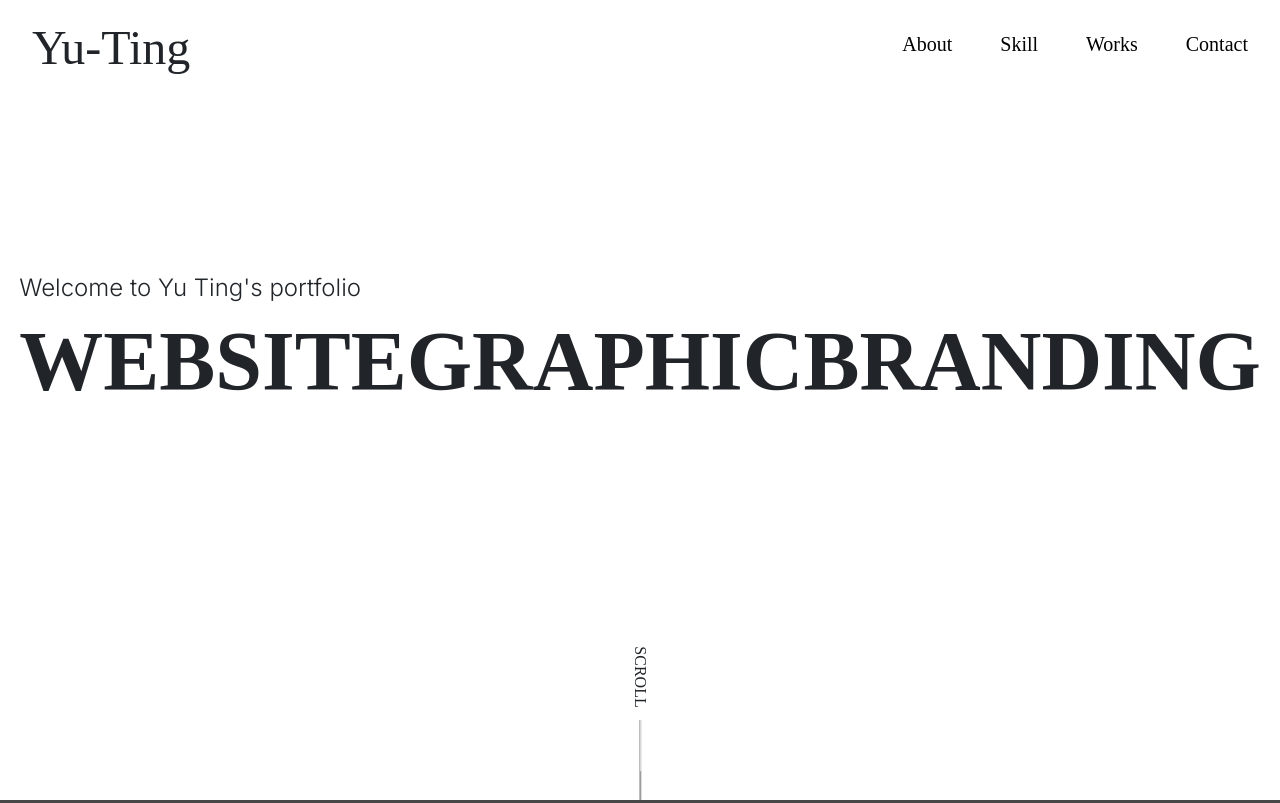
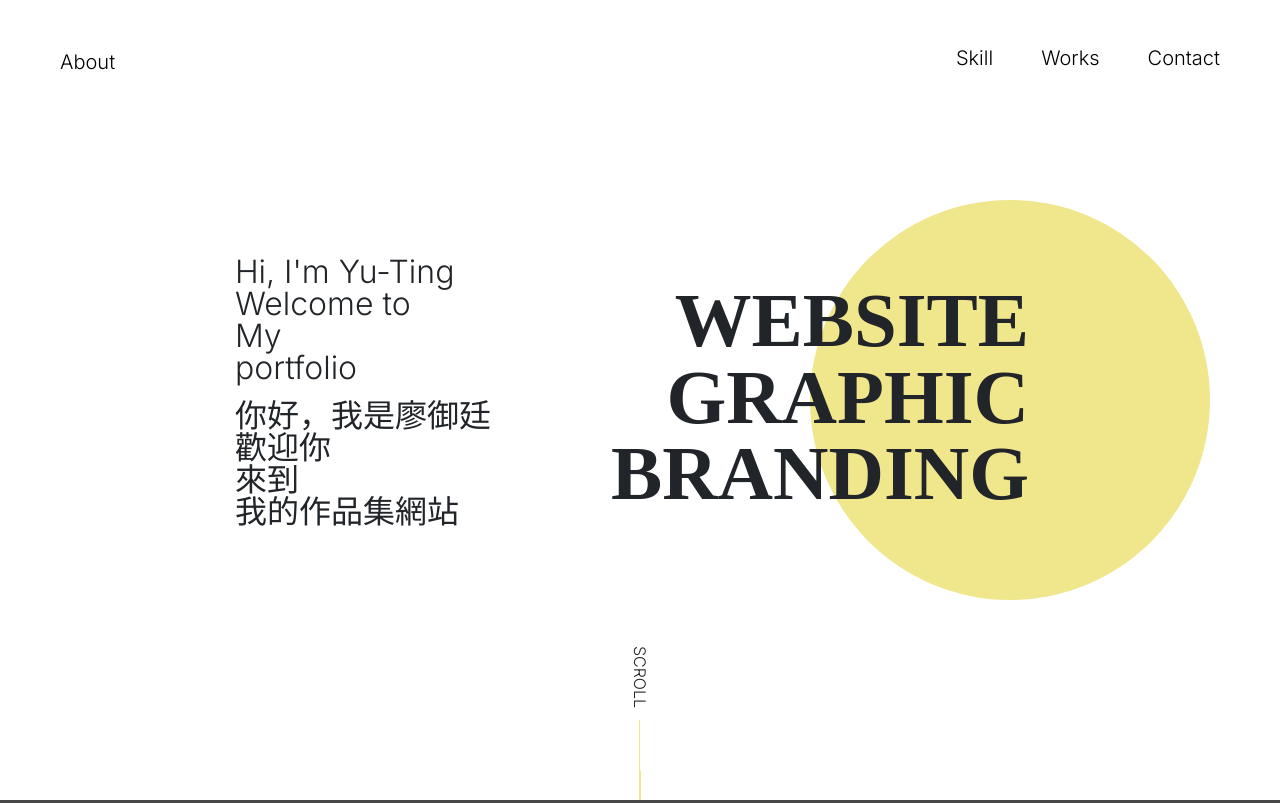
Before and after one commit to Hyliao711/profile, a plain HTML site: page index.html in a window 1280 px wide. Shown: the top 803 px of the page. Drawn offline with Linux system fonts and the light colour scheme; a web font is replaced by a local one.

Commit message:
Update 2021-09-08T15:26:27.977Z

```diff
--- a/index.html
+++ b/index.html
@@ -23,13 +23,12 @@
 <body>
 
   <header
-    class="container-xl d-flex justify-content-between align-items-center pt-6 ps-4 pe-4 ps-md-7 pe-md-7 position-fixed">
-    <h1>Yu-Ting</h1>
+    class="container-xl d-flex justify-content-between align-items-center pt-md-8 pt-4 ps-4 pe-4 ps-md-9 pe-md-9 position-fixed z-top">
+    <a href="#" class="text-black"><h1 class="fs-5">About</h1></a>
     <div class="menu-btn d-lg-none d-flex flex-column">
       <div class="menu-burger"></div>
     </div>
     <ul class="dropdown d-flex flex-lg-row  flex-column list-unstyled">
-      <li><a href="#" class="ps-lg-8 text-black">About</a></li>
       <li><a href="#" class="ps-lg-8 text-black">Skill</a></li>
       <li><a href="#" class="ps-lg-8 text-black">Works</a></li>
       <li><a href="#" class="ps-lg-8 text-black">Contact</a></li>
@@ -39,16 +38,27 @@
 
 
 <div class="main container pt-lg-0 pt-md-9">
-  <div class="headpage d-flex flex-column justify-content-center align-items-center">
-    <div class="d-lg-none me"></div>
-    <div class="d-flex flex-column justify-content-center pb-md-5">
-      <h2 class="topic fs-4">Welcome to Yu Ting's portfolio</h2>
-      <ul class="menu d-md-flex flex-lg-row flex-column list-unstyled pt-sm-3">
-        <li class=""><a href="#" class="pe-md-4 fs-7 fw-bold text-dark hover">WEBSITE</a></li>
-        <li class=""><a href="#" class="pe-md-4 fs-7 fw-bold text-dark hover">GRAPHIC</a></li>
-        <li class=""><a href="#" class="pe-md-4 fs-7 fw-bold text-dark hover">BRANDING</a></li>
-      </ul>
+  <div class="row">
+    <div class="col-12 d-flex flex-column flex-lg-row justify-content-center align-items-md-center position-relative h-vh">
+      <div class="d-lg-none me align-self-center"></div>
+      <div class="position-absolute ball"></div>
+      <div class="d-flex flex-column flex-md-row align-items-md-center justify-content-between">
+        <div class="d-flex flex-column justify-content-between me-lg-9 d-none d-lg-block">
+          <p class="fs-2">Hi, I'm Yu-Ting<br>Welcome to<br>My<br>portfolio</p>
+          <p class="fs-2">你好，我是廖御廷<br>歡迎你<br>來到<br>我的作品集網站</p>
+        </div>
+        <div class="d-flex flex-column align-items-md-center flex-md-row-reverse">
+          <p class="d-lg-none">Welcome to Yu-Ting's portfolio</p>
+          <ul class="menu d-flex flex-wrap text-lg-end flex-column list-unstyled pt-sm-3 ms-lg-9">
+            <li class=""><a href="#" class="pe-md-4 fw-bold text-dark hover">WEBSITE</a></li>
+            <li class=""><a href="#" class="pe-md-4 fw-bold text-dark hover">GRAPHIC</a></li>
+            <li class=""><a href="#" class="pe-md-4 fw-bold text-dark hover">BRANDING</a></li>
+          </ul>
+        </div>
+      </div>
     </div>
+  </div>
+  <div class="d-flex flex-column justify-content-center align-items-center">
   </div>
 </div>
 <div class="scroll">
```
Also changed, not shown: web01.html (+2 -3 lines), assets/images/IMG_3066.jpg (added), assets/images/portfolio/me3.png (added), assets/style/all.css, 1 other file.
